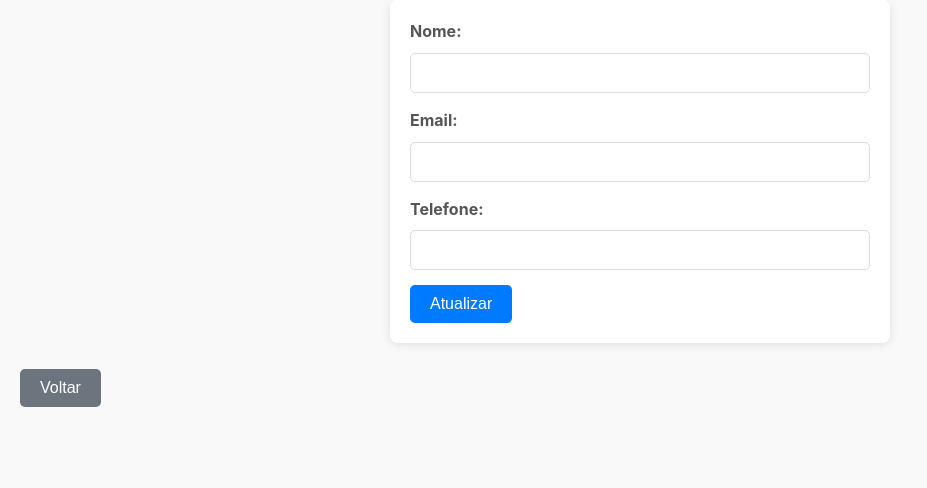
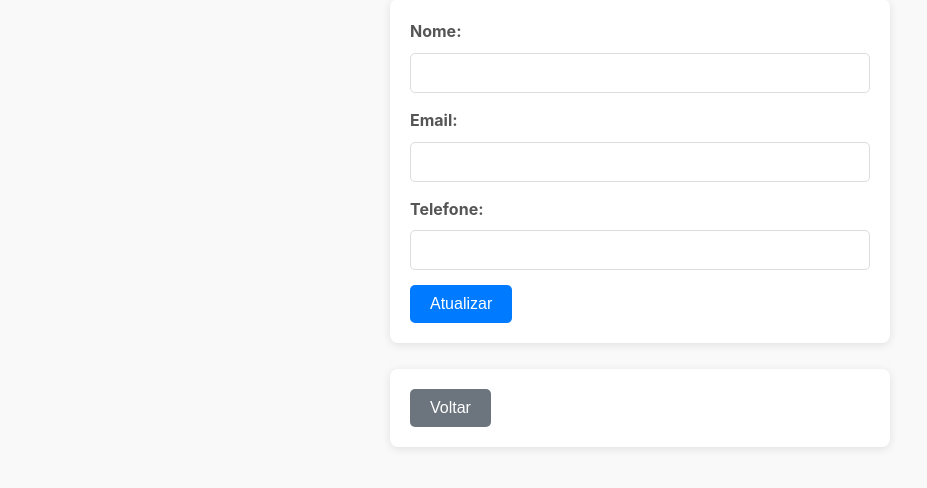
Before and after one commit to ClickBSdigital/CrudCadastroUser, a PHP site: page /update.php?id=1 in a window 1280 px wide. Shown: the part 97-585 px from the top of the page, without its empty margins (0-927 px from the left). Run offline with PHP 8.4, Linux system fonts and the light colour scheme; data that the repository does not hold is empty.

Commit message:
ajuste class

```diff
--- a/create.php
+++ b/create.php
@@ -20,6 +20,7 @@
 
     </form>
     <br>
+    <div class="botao_voltar">
     <a href="index.php">
         <button >Voltar</button>
     </a>
@@ -38,5 +39,6 @@
         echo "Contato adicionado com sucesso!";
     }
     ?>
+    </div>
 </body>
 </html>
--- a/update.css
+++ b/update.css
@@ -69,6 +69,15 @@ button:hover {
 }
 
 /* Botão Voltar */
+.botao_voltar{
+  max-width: 500px;
+  margin: 0 auto;
+  background: #fff;
+  padding: 20px;
+  border-radius: 8px;
+  box-shadow: 0 2px 10px rgba(0, 0, 0, 0.1);
+
+}
 a button {
   background: #6c757d;
 }
--- a/update.php
+++ b/update.php
@@ -26,6 +26,7 @@ $contato = $stmt->fetch();
         <button type="submit">Atualizar</button>
     </form>
     <br>
+    <div class="botao_voltar">
     <a href="index.php">
         <button >Voltar</button>
     </a>
@@ -43,5 +44,6 @@ $contato = $stmt->fetch();
         echo "Contato atualizado com sucesso!";
     }
     ?>
+    </div>
 </body>
 </html>
```
